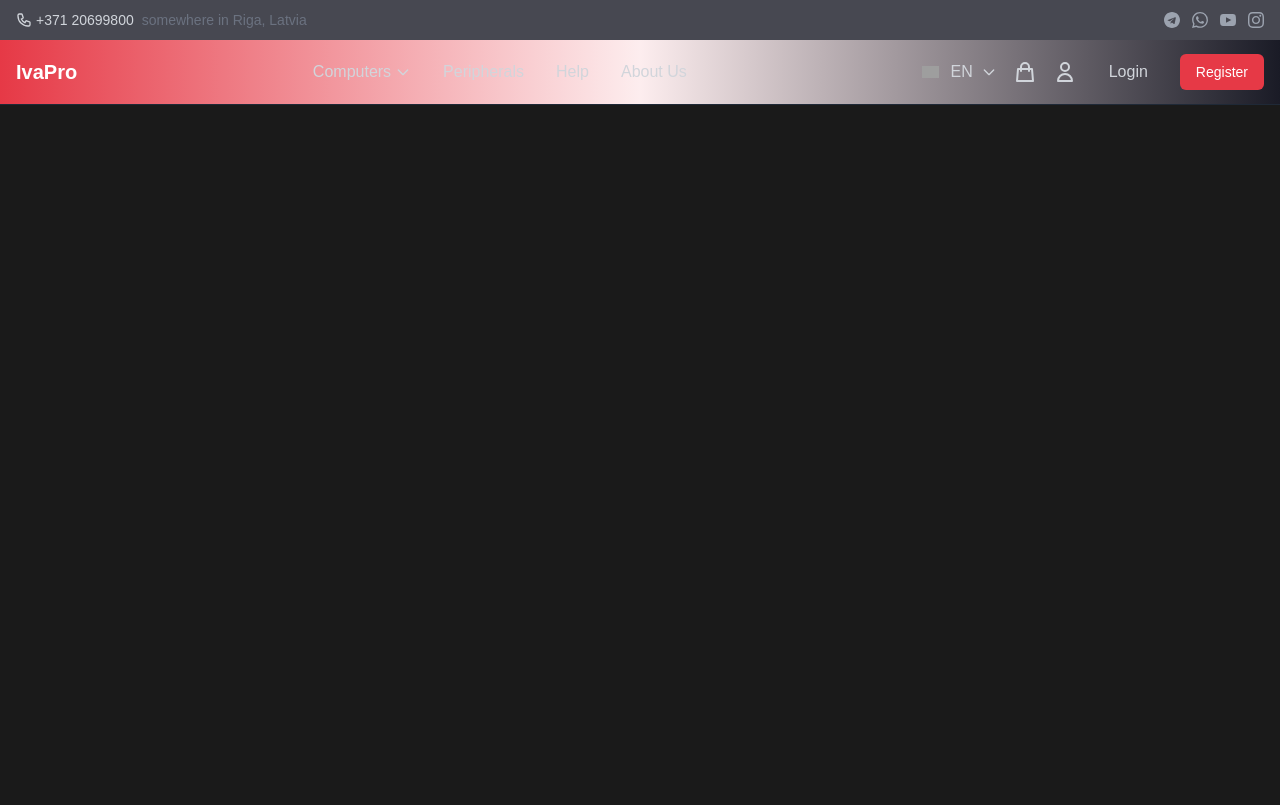
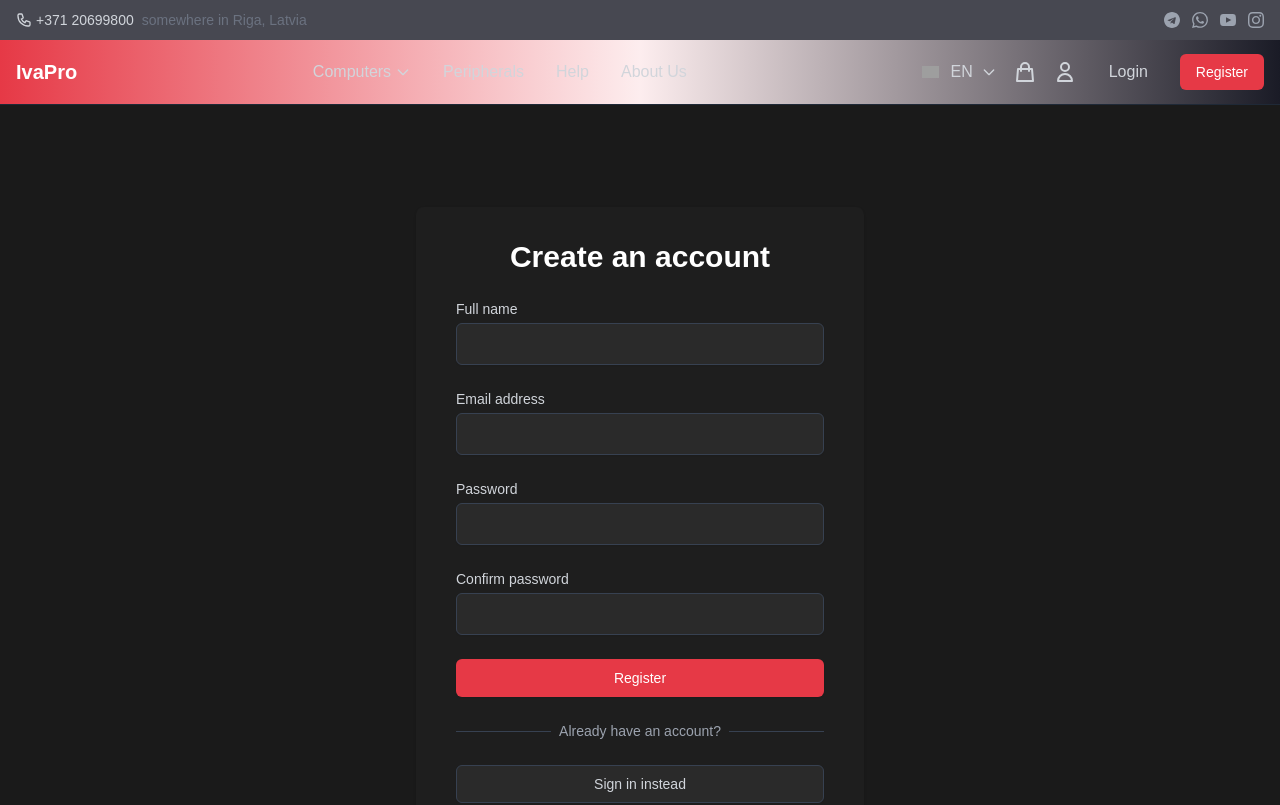
Before and after one commit to 21DP4RKaln/4-course-Exam, a Next.js app: page /en/register in a window 1280 px wide. Shown: the top 805 px of the page. Built offline with nearby package versions, Linux system fonts and the light colour scheme; grey boxes are pictures that could not be loaded.

Commit message:
simple change2

```diff
--- a/app/[locale]/(auth)/login/page.tsx
+++ b/app/[locale]/(auth)/login/page.tsx
@@ -42,6 +42,8 @@ export default function LoginPage() {
     setIsLoading(true);
 
     try {
+      console.log("Sending login request with data:", { email: formData.email, passwordLength: formData.password.length });
+
       const res = await fetch('/api/auth/login', {
         method: 'POST',
         headers: {
@@ -52,13 +54,17 @@ export default function LoginPage() {
         credentials: 'include'
       });
 
+      console.log("Login response status:", res.status);
+
       if (res.ok) {
+        console.log("Login successful, redirecting to dashboard");
         setTimeout(() => {
           router.push(`/${locale}/dashboard`);
           router.refresh();
         }, 100);
       } else {
         const data: ErrorResponse = await res.json();
+        console.error("Login error response:", data);
         setError(data.message || t('auth.loginFailed'));
       }
     } catch (err) {
@@ -79,7 +85,7 @@ export default function LoginPage() {
         </div>
         <form className="mt-8 space-y-6" onSubmit={handleSubmit}>
           {error && (
-            <div className="text-red-500 text-center text-sm">
+            <div className="text-red-500 text-center text-sm p-2 bg-red-100/10 rounded">
               {error}
             </div>
           )}
--- a/app/[locale]/(auth)/register/page.tsx
+++ b/app/[locale]/(auth)/register/page.tsx
@@ -127,7 +127,137 @@ export default function Register() {
 
   return (
     <div className="min-h-screen bg-[#1A1A1A] flex flex-col justify-center py-12 sm:px-6 lg:px-8">
-      {/* Pārējais kods paliek nemainīgs */}
+      <div className="mt-8 sm:mx-auto sm:w-full sm:max-w-md">
+        <div className="bg-[#1E1E1E] py-8 px-4 shadow rounded-lg sm:px-10">
+          <h2 className="text-center text-3xl font-bold text-white mb-6">
+            {t('create_account')}
+          </h2>
+
+          {generalError && (
+            <div className="mb-4 bg-red-100 border-l-4 border-red-500 text-red-700 p-4">
+              {generalError}
+            </div>
+          )}
+
+          <form className="space-y-6" onSubmit={handleSubmit}>
+            <div>
+              <label htmlFor="name" className="block text-sm font-medium text-gray-300">
+                {t('name')}
+              </label>
+              <div className="mt-1">
+                <input
+                  id="name"
+                  name="name"
+                  type="text"
+                  autoComplete="name"
+                  required
+                  value={formData.name}
+                  onChange={handleChange}
+                  className="appearance-none block w-full px-3 py-2 border border-gray-700 rounded-md shadow-sm placeholder-gray-400 bg-[#2A2A2A] text-white focus:outline-none focus:ring-[#E63946] focus:border-[#E63946]"
+                />
+                {errors.name && (
+                  <p className="mt-2 text-sm text-red-400">{errors.name}</p>
+                )}
+              </div>
+            </div>
+
+            <div>
+              <label htmlFor="email" className="block text-sm font-medium text-gray-300">
+                {t('email')}
+              </label>
+              <div className="mt-1">
+                <input
+                  id="email"
+                  name="email"
+                  type="email"
+                  autoComplete="email"
+                  required
+                  value={formData.email}
+                  onChange={handleChange}
+                  className="appearance-none block w-full px-3 py-2 border border-gray-700 rounded-md shadow-sm placeholder-gray-400 bg-[#2A2A2A] text-white focus:outline-none focus:ring-[#E63946] focus:border-[#E63946]"
+                />
+                {errors.email && (
+                  <p className="mt-2 text-sm text-red-400">{errors.email}</p>
+                )}
+              </div>
+            </div>
+
+            <div>
+              <label htmlFor="password" className="block text-sm font-medium text-gray-300">
+                {t('password')}
+              </label>
+              <div className="mt-1">
+                <input
+                  id="password"
+                  name="password"
+                  type="password"
+                  autoComplete="new-password"
+                  required
+                  value={formData.password}
+                  onChange={handleChange}
+                  className="appearance-none block w-full px-3 py-2 border border-gray-700 rounded-md shadow-sm placeholder-gray-400 bg-[#2A2A2A] text-white focus:outline-none focus:ring-[#E63946] focus:border-[#E63946]"
+                />
+                {errors.password && (
+                  <p className="mt-2 text-sm text-red-400">{errors.password}</p>
+                )}
+              </div>
+            </div>
+
+            <div>
+              <label htmlFor="confirmPassword" className="block text-sm font-medium text-gray-300">
+                {t('confirm_password')}
+              </label>
+              <div className="mt-1">
+                <input
+                  id="confirmPassword"
+                  name="confirmPassword"
+                  type="password"
+                  autoComplete="new-password"
+                  required
+                  value={formData.confirmPassword}
+                  onChange={handleChange}
+                  className="appearance-none block w-full px-3 py-2 border border-gray-700 rounded-md shadow-sm placeholder-gray-400 bg-[#2A2A2A] text-white focus:outline-none focus:ring-[#E63946] focus:border-[#E63946]"
+                />
+                {errors.confirmPassword && (
+                  <p className="mt-2 text-sm text-red-400">{errors.confirmPassword}</p>
+                )}
+              </div>
+            </div>
+
+            <div>
+              <button
+                type="submit"
+                disabled={isLoading}
+                className="w-full flex justify-center py-2 px-4 border border-transparent rounded-md shadow-sm text-sm font-medium text-white bg-[#E63946] hover:bg-[#FF4D5A] focus:outline-none focus:ring-2 focus:ring-offset-2 focus:ring-[#E63946] disabled:opacity-50"
+              >
+                {isLoading ? t('registering') : t('register')}
+              </button>
+            </div>
+          </form>
+
+          <div className="mt-6">
+            <div className="relative">
+              <div className="absolute inset-0 flex items-center">
+                <div className="w-full border-t border-gray-700"></div>
+              </div>
+              <div className="relative flex justify-center text-sm">
+                <span className="px-2 bg-[#1E1E1E] text-gray-400">
+                  {t('already_have_account')}
+                </span>
+              </div>
+            </div>
+
+            <div className="mt-6">
+              <Link
+                href={`/${locale}/login`}
+                className="w-full flex justify-center py-2 px-4 border border-gray-700 rounded-md shadow-sm text-sm font-medium text-gray-300 bg-[#2A2A2A] hover:bg-gray-700 focus:outline-none focus:ring-2 focus:ring-offset-2 focus:ring-[#E63946]"
+              >
+                {t('login_instead')}
+              </Link>
+            </div>
+          </div>
+        </div>
+      </div>
     </div>
   );
 }
--- a/app/api/auth/check/route.js
+++ b/app/api/auth/check/route.js
@@ -7,26 +7,37 @@ export async function GET() {
     const cookieStore = cookies();
     const token = cookieStore.get('token');
 
+    console.log('Auth check - Token exists:', !!token);
+
     if (!token) {
       return NextResponse.json(
-        { message: 'Not authorised' },
+        { message: 'Not authorised', authenticated: false },
         { status: 401 }
       );
     }
 
-    jwt.verify(
-      token.value,
-      process.env.JWT_SECRET || '7f42e7c9b3d8a5f6e1b0c2d4a8f6e3b9d7c5a2f4e6b8d0c2a4f6e8b0d2c4a6f8'
-    );
+    const JWT_SECRET = process.env.JWT_SECRET || '7f42e7c9b3d8a5f6e1b0c2d4a8f6e3b9d7c5a2f4e6b8d0c2a4f6e8b0d2c4a6f8';
 
-    return NextResponse.json({
-      authenticated: true,
-      message: 'Authentication successful'
-    });
+    try {
+      const decoded = jwt.verify(token.value, JWT_SECRET);
+      console.log('Auth check - Token verified successfully');
+
+      return NextResponse.json({
+        authenticated: true,
+        message: 'Authentication successful',
+        userId: decoded.userId
+      });
+    } catch (verifyError) {
+      console.error('Auth check - Token verification failed:', verifyError.message);
+      return NextResponse.json(
+        { message: 'Invalid or expired token', authenticated: false },
+        { status: 401 }
+      );
+    }
   } catch (error) {
     console.error('Authentication check error:', error);
     return NextResponse.json(
-      { message: 'Not authorised' },
+      { message: 'Not authorised', authenticated: false },
       { status: 401 }
     );
   }
--- a/app/api/auth/login/route.js
+++ b/app/api/auth/login/route.js
@@ -7,7 +7,10 @@ export async function POST(request) {
   try {
     const { email, password } = await request.json();
 
+    console.log('Login attempt for email:', email);
+
     if (!email || !password) {
+      console.log('Missing email or password');
       return NextResponse.json(
         { message: 'Email and password are required' },
         { status: 400 }
@@ -18,24 +21,43 @@ export async function POST(request) {
       where: { email }
     });
 
-    if (!user || !(await bcrypt.compare(password, user.password))) {
+    if (!user) {
+      console.log('User not found');
       return NextResponse.json(
         { message: 'Invalid email or password' },
         { status: 401 }
       );
     }
 
+    const passwordValid = await bcrypt.compare(password, user.password);
+    if (!passwordValid) {
+      console.log('Invalid password');
+      return NextResponse.json(
+        { message: 'Invalid email or password' },
+        { status: 401 }
+      );
+    }
+
+    const JWT_SECRET = process.env.JWT_SECRET || '7f42e7c9b3d8a5f6e1b0c2d4a8f6e3b9d7c5a2f4e6b8d0c2a4f6e8b0d2c4a6f8';
+
     const token = jwt.sign(
       {
         userId: user.id,
         email: user.email
       },
-      process.env.JWT_SECRET || '7f42e7c9b3d8a5f6e1b0c2d4a8f6e3b9d7c5a2f4e6b8d0c2a4f6e8b0d2c4a6f8',
+      JWT_SECRET,
       { expiresIn: '7d' }
     );
 
     const response = NextResponse.json(
-      { message: 'Login successful' },
+      {
+        message: 'Login successful',
+        user: {
+          id: user.id,
+          email: user.email,
+          name: user.name
+        }
+      },
       { status: 200 }
     );
 
@@ -49,6 +71,7 @@ export async function POST(request) {
       sameSite: 'lax'
     });
 
+    console.log('Login successful, token set');
     return response;
   } catch (error) {
     console.error('Login error:', error);
```
Also changed, not shown: middleware.js (+10 -12 lines).
